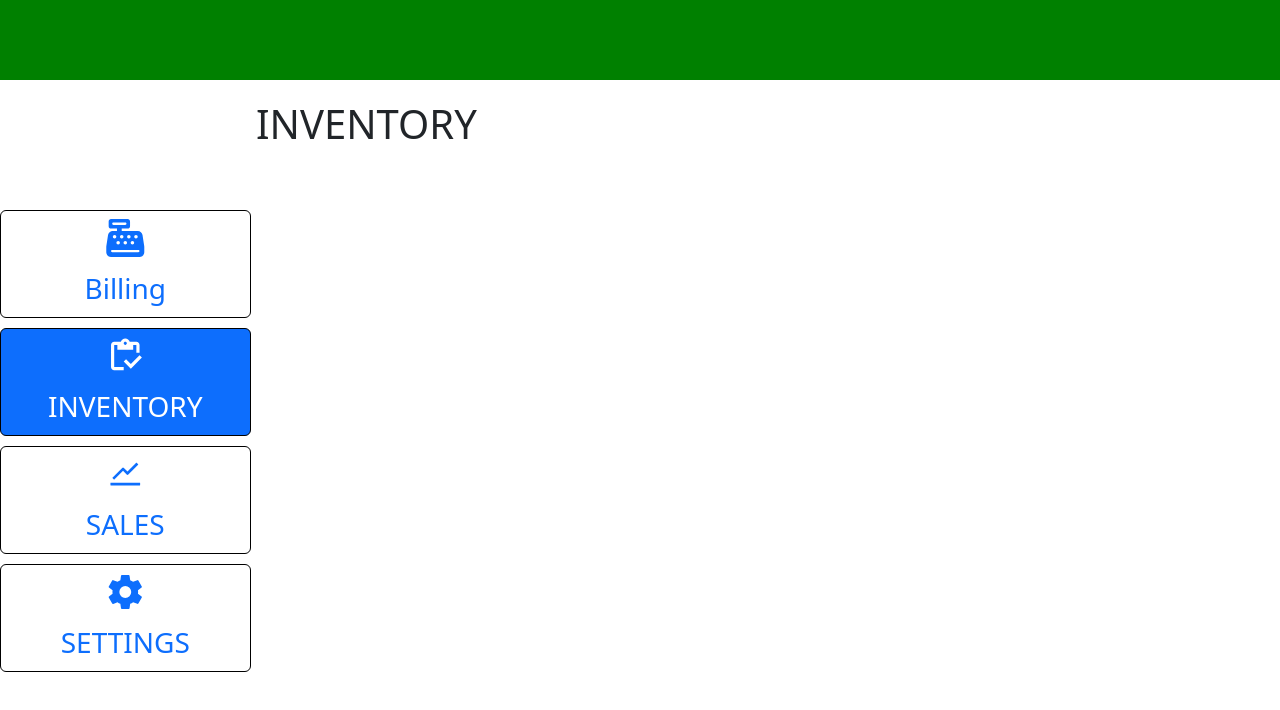
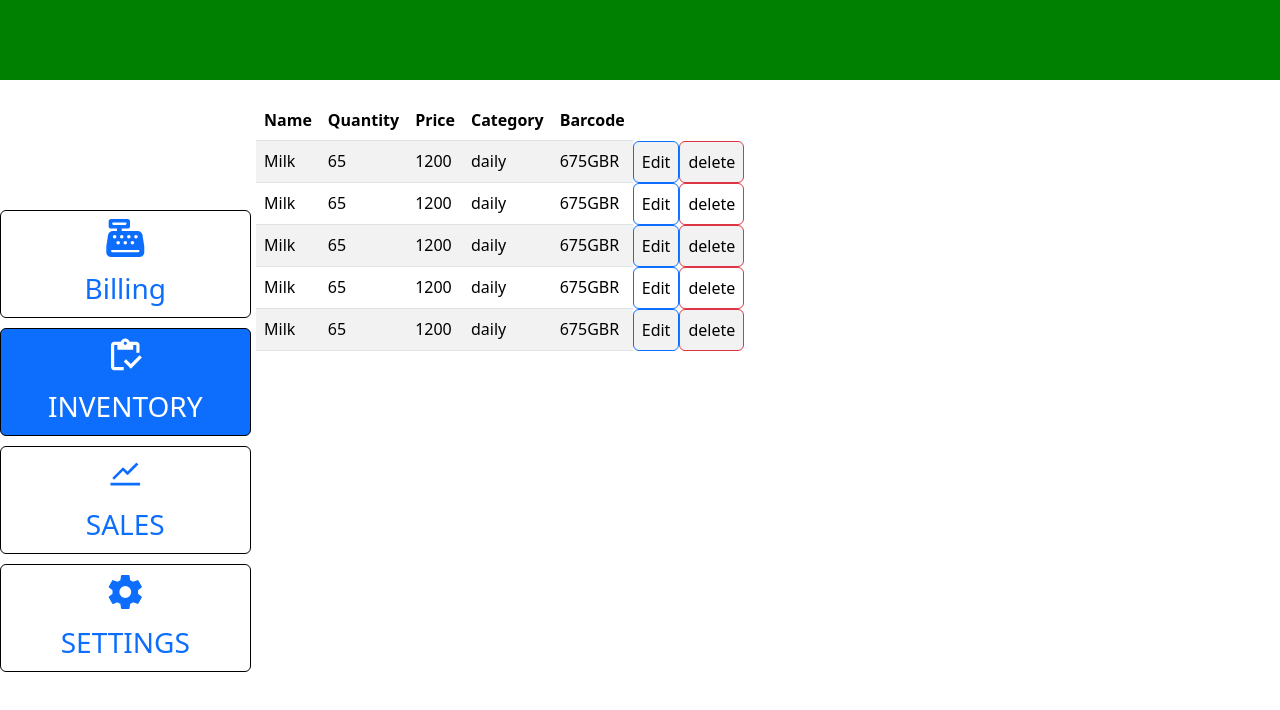
Before and after one commit to Akshatavp/Redux-Cashr, a React (Create React App) app: page / in a window 1280 px wide. Both pictures are taken after a click on the tab "INVENTORY". Shown: the top 710 px of the page. Built offline with nearby package versions, Linux system fonts and the light colour scheme.

Commit message:
added inventory edit modal and table.

```diff
--- a/src/App.css
+++ b/src/App.css
@@ -8,8 +8,6 @@
     margin-top: 10px;
     border: 1px solid black;
 }
-
-
 
 .nav-link svg{
 font-size: 38px;
--- a/src/App.js
+++ b/src/App.js
@@ -1,5 +1,5 @@
-
-import "./App.css"
+import "./App.css";
+import { Modal } from "react-bootstrap";
 import { FaCashRegister } from "react-icons/fa6";
 import { MdOutlineInventory } from "react-icons/md";
 import { AiOutlineStock } from "react-icons/ai";
@@ -12,64 +12,137 @@ import Settings from "./components/Settings";
 function App() {
   return (
     <div className="App">
-
-    <div style={{
+      <div
+        style={{
           height: "80px",
           backgroundColor: "green",
-      marginBottom: "20px"
-    }}>
-
-    </div>
-
+          marginBottom: "20px",
+        }}
+      ></div>
 
       <div className="d-flex align-items-start">
-  <div className="nav flex-column nav-pills me-3" id="v-pills-tab" role="tablist" aria-orientation="vertical">
-    <button className="nav-link active" style={{
-      border: "1px solid black"
-    }} id="v-pills-home-tab" data-bs-toggle="pill" data-bs-target="#v-pills-home" type="button" role="tab" aria-controls="v-pills-home" aria-selected="true">
+        <div
+          className="nav flex-column nav-pills me-3"
+          id="v-pills-tab"
+          role="tablist"
+          aria-orientation="vertical"
+        >
+          <button
+            className="nav-link active"
+            style={{
+              border: "1px solid black",
+            }}
+            id="v-pills-home-tab"
+            data-bs-toggle="pill"
+            data-bs-target="#v-pills-home"
+            type="button"
+            role="tab"
+            aria-controls="v-pills-home"
+            aria-selected="true"
+          >
             <div className="conrtainer">
               <div className="row">
-      <FaCashRegister/><span>Billing</span> </div></div>
+                <FaCashRegister />
+                <span>Billing</span>{" "}
+              </div>
+            </div>
           </button>
-    <button className="nav-link " style={{
-      border: "1px solid black"
-    }} id="v-pills-home-tab" data-bs-toggle="pill" data-bs-target="#v-pills-profile" type="button" role="tab" aria-controls="v-pills-home" aria-selected="true">
+          <button
+            className="nav-link "
+            style={{
+              border: "1px solid black",
+            }}
+            id="v-pills-home-tab"
+            data-bs-toggle="pill"
+            data-bs-target="#v-pills-profile"
+            type="button"
+            role="tab"
+            aria-controls="v-pills-home"
+            aria-selected="true"
+          >
             <div className="conrtainer">
               <div className="row">
-      <MdOutlineInventory/><span>INVENTORY</span> </div></div>
+                <MdOutlineInventory />
+                <span>INVENTORY</span>{" "}
+              </div>
+            </div>
           </button>
-    <button className="nav-link " style={{
-      border: "1px solid black"
-    }} id="v-pills-home-tab" data-bs-toggle="pill" data-bs-target="#v-pills-messages" type="button" role="tab" aria-controls="v-pills-home" aria-selected="true">
+          <button
+            className="nav-link "
+            style={{
+              border: "1px solid black",
+            }}
+            id="v-pills-home-tab"
+            data-bs-toggle="pill"
+            data-bs-target="#v-pills-messages"
+            type="button"
+            role="tab"
+            aria-controls="v-pills-home"
+            aria-selected="true"
+          >
             <div className="conrtainer">
               <div className="row">
-      <AiOutlineStock/><span>SALES</span> </div></div>
+                <AiOutlineStock />
+                <span>SALES</span>{" "}
+              </div>
+            </div>
           </button>
-    <button className="nav-link " style={{
-      border: "1px solid black"
-    }} id="v-pills-home-tab" data-bs-toggle="pill" data-bs-target="#v-pills-settings" type="button" role="tab" aria-controls="v-pills-home" aria-selected="true">
+          <button
+            className="nav-link "
+            style={{
+              border: "1px solid black",
+            }}
+            id="v-pills-home-tab"
+            data-bs-toggle="pill"
+            data-bs-target="#v-pills-settings"
+            type="button"
+            role="tab"
+            aria-controls="v-pills-home"
+            aria-selected="true"
+          >
             <div className="conrtainer">
               <div className="row">
-      <IoSettingsSharp/><span>SETTINGS</span> </div></div>
+                <IoSettingsSharp />
+                <span>SETTINGS</span>{" "}
+              </div>
+            </div>
           </button>
-
         </div>
         <div className="tab-content" id="v-pills-tabContent">
-    <div className="tab-pane fade show active" id="v-pills-home" role="tabpanel" aria-labelledby="v-pills-home-tab">
-      <Billing/>
+          <div
+            className="tab-pane fade show active"
+            id="v-pills-home"
+            role="tabpanel"
+            aria-labelledby="v-pills-home-tab"
+          >
+            <Billing />
           </div>
-    <div className="tab-pane fade" id="v-pills-profile" role="tabpanel" aria-labelledby="v-pills-profile-tab">
-      <Inventory/>
+          <div
+            className="tab-pane fade"
+            id="v-pills-profile"
+            role="tabpanel"
+            aria-labelledby="v-pills-profile-tab"
+          >
+            <Inventory />
           </div>
-    <div className="tab-pane fade" id="v-pills-messages" role="tabpanel" aria-labelledby="v-pills-messages-tab">
-      <Sales/>
+          <div
+            className="tab-pane fade"
+            id="v-pills-messages"
+            role="tabpanel"
+            aria-labelledby="v-pills-messages-tab"
+          >
+            <Sales />
           </div>
-    <div className="tab-pane fade" id="v-pills-settings" role="tabpanel" aria-labelledby="v-pills-settings-tab">
-      <Settings/>
+          <div
+            className="tab-pane fade"
+            id="v-pills-settings"
+            role="tabpanel"
+            aria-labelledby="v-pills-settings-tab"
+          >
+            <Settings />
           </div>
         </div>
       </div>
-
     </div>
   );
 }
--- a/src/components/Inventory/index.js
+++ b/src/components/Inventory/index.js
@@ -1,9 +1,147 @@
+import { useState } from "react";
+import { Modal, Button, Form } from "react-bootstrap";
+
 const Inventory = () => {
+  const [edit, setEdit] = useState({
+    status: false,
+    name: "",
+    qty: "",
+    price: "",
+    category: "",
+    barcode: "",
+    index: null,
+  });
+
+  const handleClose = () => setEdit({ ...edit, status: false });
+
+  const saveproductchange = () => {
+    const updatedProducts = [...products];
+
+    console.log(updatedProducts[edit.index]);
+    updatedProducts[edit.index] = {
+      name: edit.name,
+      qty: edit.qty,
+      price: edit.price,
+      category: edit.category,
+      barcode: edit.barcode,
+    };
+
+    setProducts(updatedProducts);
+    handleClose();
+  };
+
+  const [products, setProducts] = useState([
+    {
+      name: "Milk",
+      qty: 65,
+      price: 1200,
+      category: "daily",
+      barcode: "675GBR",
+    },
+    {
+      name: "Milk",
+      qty: 65,
+      price: 1200,
+      category: "daily",
+      barcode: "675GBR",
+    },
+    {
+      name: "Milk",
+      qty: 65,
+      price: 1200,
+      category: "daily",
+      barcode: "675GBR",
+    },
+    {
+      name: "Milk",
+      qty: 65,
+      price: 1200,
+      category: "daily",
+      barcode: "675GBR",
+    },
+    {
+      name: "Milk",
+      qty: 65,
+      price: 1200,
+      category: "daily",
+      barcode: "675GBR",
+    },
+  ]);
+
+  const Modell = () => {
     return (
-        <>
-       <h1>INVENTORY</h1>
-        </>
-    )
-}
+      <>
+        <Modal show={edit.status} onHide={handleClose}>
+          <Modal.Header closeButton>
+            <Modal.Title>Edit Product</Modal.Title>
+          </Modal.Header>
+          <Modal.Body>
+            <Form.Control defaultValue={edit.name}></Form.Control>
+            <Form.Control defaultValue={edit.qty}></Form.Control>
+            <Form.Control defaultValue={edit.price}></Form.Control>
+            <Form.Control defaultValue={edit.category}></Form.Control>
+            <Form.Control defaultValue={edit.barcode}></Form.Control>
+          </Modal.Body>
 
-export default Inventory
+          <Modal.Footer>
+            <Button variant="secondary" onClick={handleClose}>
+              Close
+            </Button>
+            <Button variant="primary" onClick={saveproductchange}>
+              Save changes
+            </Button>
+          </Modal.Footer>
+        </Modal>
+      </>
+    );
+  };
+
+  console.log(edit.name);
+
+  return (
+    <>
+      <Modell />
+      <table class="table table-striped in-table">
+        <thead>
+          <tr>
+            <th scope="col">Name</th>
+            <th scope="col">Quantity</th>
+            <th scope="col">Price</th>
+            <th scope="col">Category</th>
+            <th scope="col">Barcode</th>
+          </tr>
+        </thead>
+        <tbody>
+          {products.map((x, index) => (
+            <tr key={index}>
+              <td>{x.name}</td>
+              <td>{x.qty}</td>
+              <td>{x.price}</td>
+              <td>{x.category}</td>
+              <td>{x.barcode}</td>
+              <button
+                className="btn btn-primary"
+                onClick={() => {
+                  setEdit({
+                    status: true,
+                    name: x.name,
+                    qty: x.qty,
+                    price: x.price,
+                    category: x.category,
+                    barcode: x.barcode,
+                    index: index,
+                  });
+                }}
+              >
+                Edit
+              </button>
+              <button className="btn btn-danger">delete</button>
+            </tr>
+          ))}
+        </tbody>
+      </table>
+    </>
+  );
+};
+
+export default Inventory;
```
Also changed, not shown: package.json (+4 -3 lines), src/test.html (added, +65 -0 lines), src/components/Inventory/Modal.js (added), 1 other file (tests, documents, lock files or other folders). Lines whose indentation alone changed are shown as unchanged.
